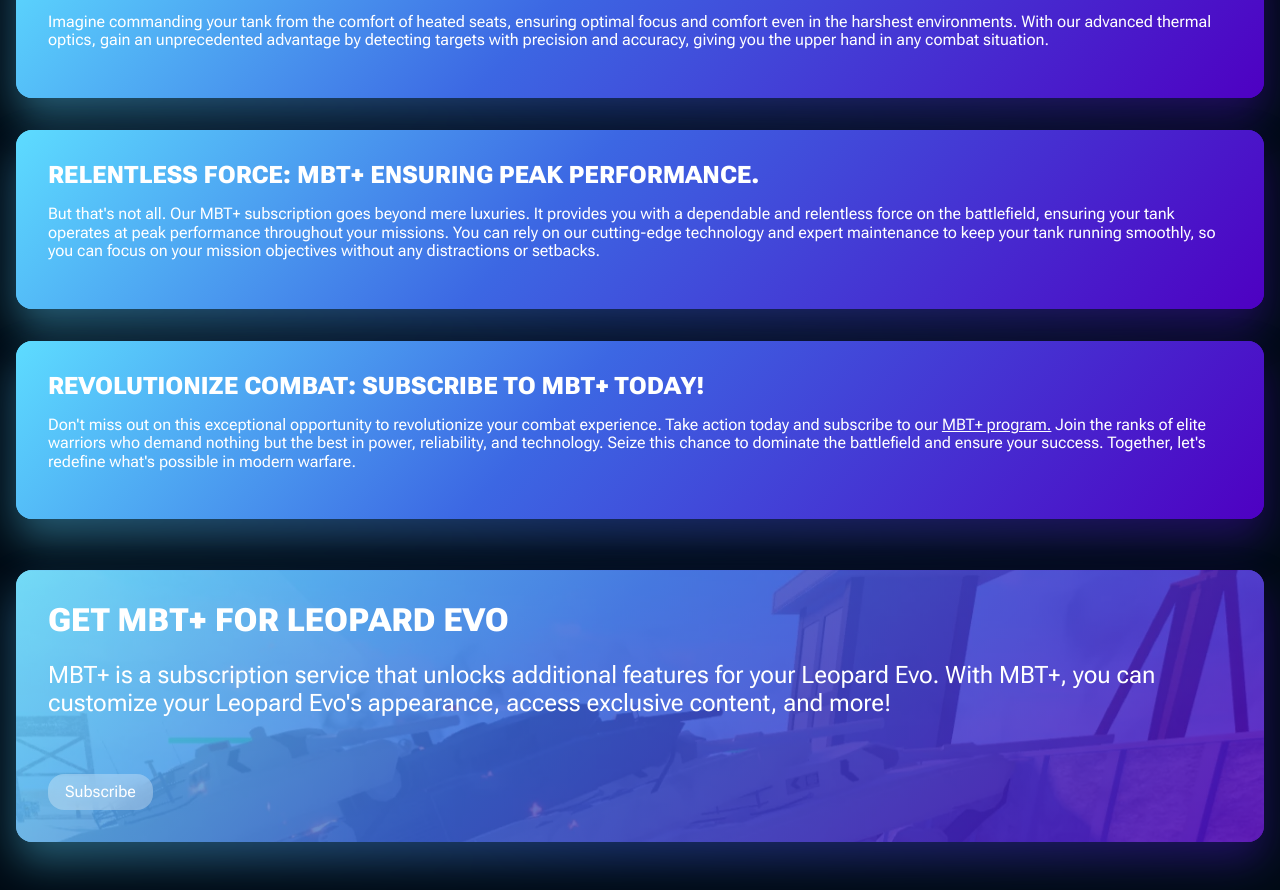
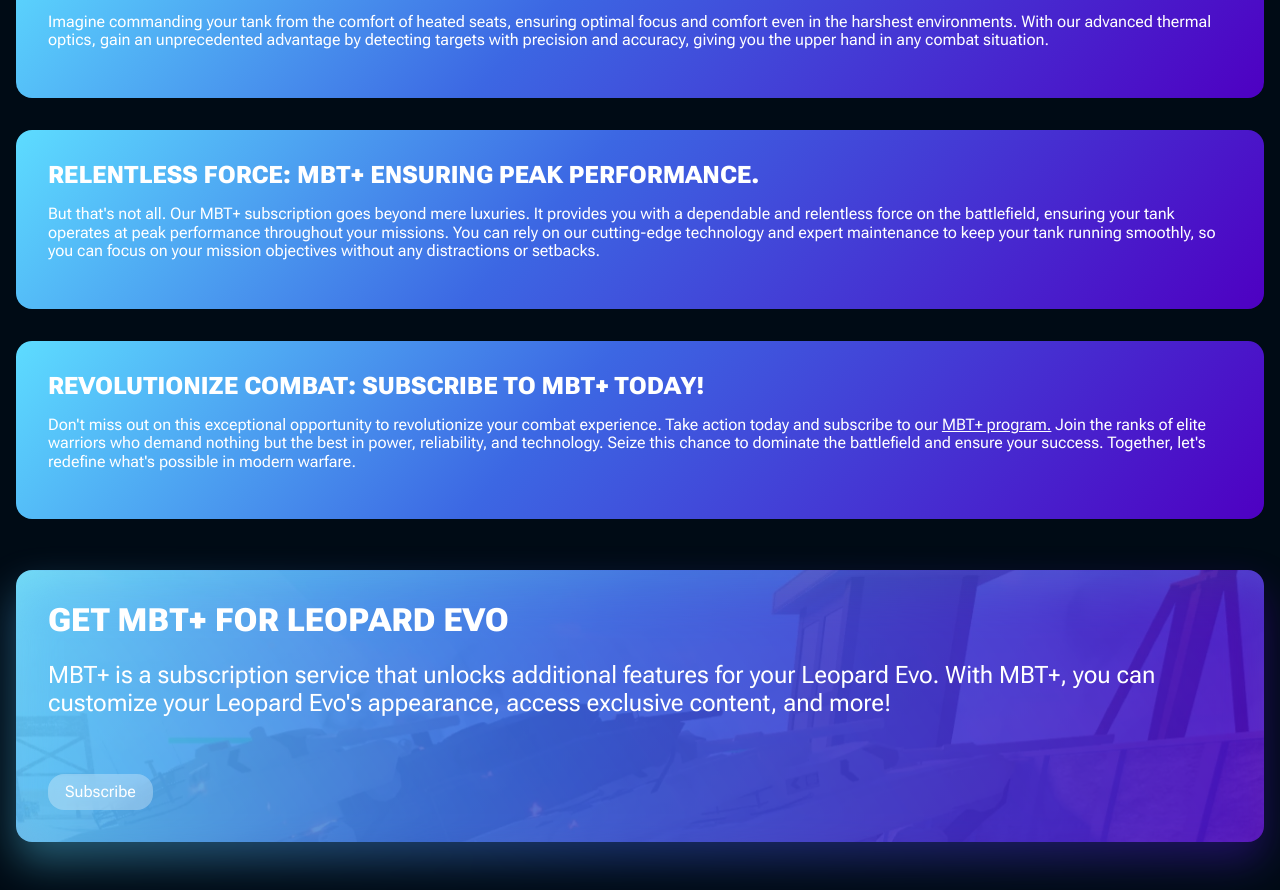
Before and after one commit to BeauTheBeau/leopards.wtf, a website with bundled scripts: page mbt+.html in a window 1280 px wide. Shown: the part 1181-2071 px from the top of the page. Built offline with nearby package versions, Linux system fonts and the light colour scheme.

Commit message:
Update CSS for special class styling
Updated the CSS and SCSS files to adjust the styling of the `special` class. This change removes the box-shadow from the `special.mini` class and modifies the pseudo-elements used in the `special` class. This was done to enhance the UI appearance and to fix a styling issue where the box-shadow was not intended for the `special.mini` class. The pseudo-elements are now only applied to the `special` class items that are not of `mini` type.

```diff
--- a/css/index.scss
+++ b/css/index.scss
@@ -188,6 +188,7 @@
 
   &.mini {
     background: linear-gradient(var(--rotate), rgba(93, 220, 255, 1), rgba(60, 103, 227, 1) 43%, rgba(78, 0, 194, 1));
+    box-shadow: none !important;
 
     h3 {
       font-size: 1.5em;
@@ -226,7 +227,7 @@
 }
 
 
-.special:before {
+.special:not(.mini)::after {
   content: "";
   z-index: -1;
   position: absolute;
@@ -242,7 +243,7 @@
   border-radius: inherit;
 }
 
-.special::after {
+.special:not(.mini):hover::after {
   content: "";
   z-index: -1;
   position: absolute;
```
Also changed, not shown: css/index.css, 1 other file.
